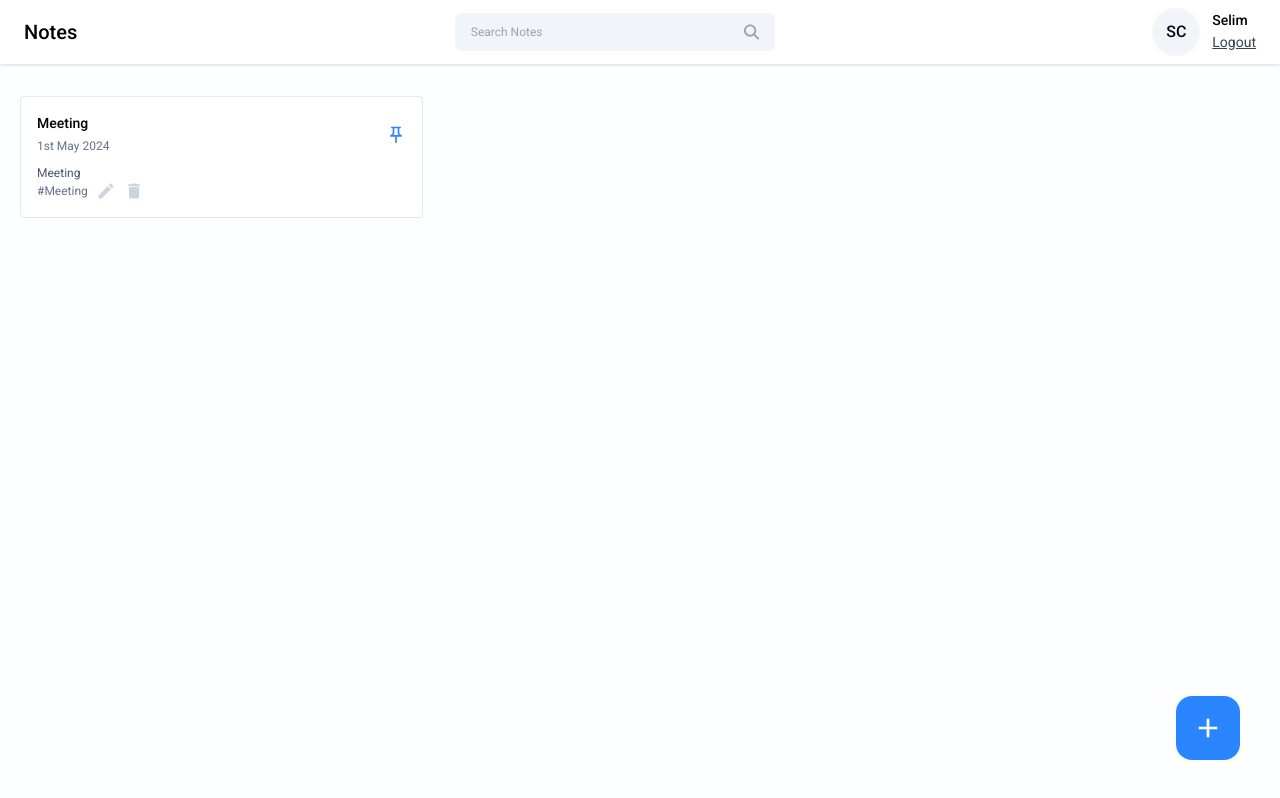
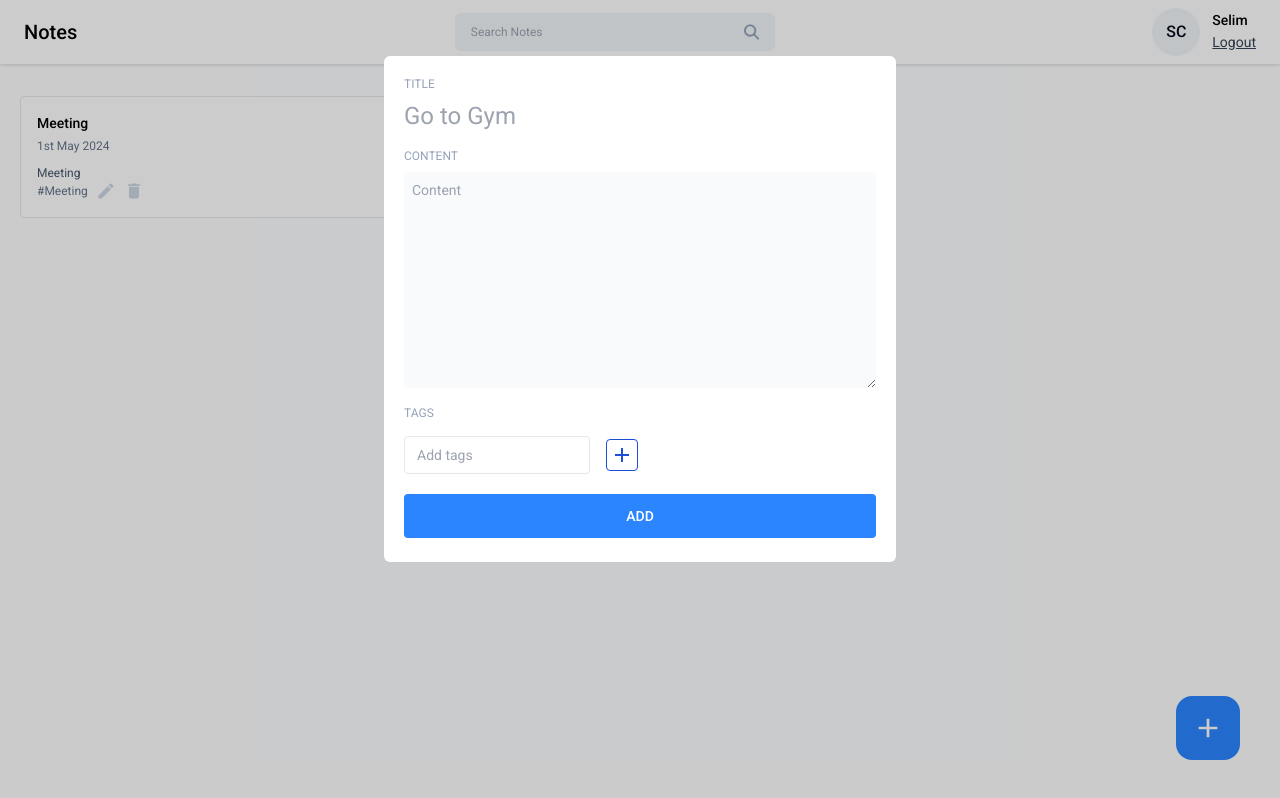
Before and after one commit to LMNoire/Stack-MERN, a React (Vite) app in the folder Notes app/frontend/notes-app/: page /dashboard in a window 1280 px wide. Both pictures are taken after a click on the button 1208 px from the left and 728 px from the top of the page. Built offline with nearby package versions, Linux system fonts and the light colour scheme.

Commit message:
Update Notes app composant React AddEditNotes et Tags

```diff
--- a/Notes app/frontend/notes-app/package.json
+++ b/Notes app/frontend/notes-app/package.json
@@ -13,6 +13,7 @@
     "react": "^18.2.0",
     "react-dom": "^18.2.0",
     "react-icons": "^5.1.0",
+    "react-modal": "^3.16.1",
     "react-router-dom": "^6.23.0"
   },
   "devDependencies": {
--- /dev/null
+++ b/Notes app/frontend/notes-app/src/components/Input/TagInput.jsx
@@ -0,0 +1,70 @@
+import React, { useState } from "react";
+import PropTypes from "prop-types";
+import { MdAdd, MdClose } from "react-icons/md";
+
+const TagInput = ({ tags, setTags }) => {
+  const [inputValue, setInputValue] = useState("");
+
+  const handleInputChange = (e) => {
+    setInputValue(e.target.value);
+  };
+
+  const addNewTag = () => {
+    if (inputValue.trim() !== "") {
+      setTags([...tags, inputValue.trim()]);
+      setInputValue("");
+    }
+  };
+
+  const handleKeyDown = (e) => {
+    if (e.key === "Enter") {
+      addNewTag();
+    }
+  };
+
+  const handleRemoveTag = (tagToRemove) => {
+    setTags(tags.filter((tag) => tag !== tagToRemove));
+  };
+
+  return (
+    <div>
+      {tags?.length > 0 && (
+        <div className="flex items-center gap-2 flex-wrap mt-2">
+          {tags.map((tag, index) => {
+            <span key={index} className="">
+              # {tag}
+              <button onClick={() => {handleRemoveTag(tag)
+            }}>
+                <MdClose />
+              </button>
+            </span>;
+          })}
+        </div>
+      )}
+
+      <div className="flex items-center gap-4 mt-3">
+        <input
+          type="text"
+          className="text-sm bg-transparent border px-3 py-2 rounded outline-none"
+          placeholder="Add tags"
+          value={inputValue}
+          onChange={handleInputChange}
+          onKeyDown={handleKeyDown}
+        />
+        <button
+          className="w-8 h-8 flex items-center justify-center rounded border border-blue-700 hover:bg-blue-700"
+          onClick={addNewTag()}
+        >
+          <MdAdd className="text-2xl text-blue-700 hover:text-white" />
+        </button>
+      </div>
+    </div>
+  );
+};
+
+TagInput.propTypes = {
+  tags: PropTypes.array.isRequired,
+  setTags: PropTypes.func.isRequired,
+};
+
+export default TagInput;
--- a/Notes app/frontend/notes-app/src/index.css
+++ b/Notes app/frontend/notes-app/src/index.css
@@ -26,4 +26,8 @@
   .icon-btn {
     @apply text-xl text-slate-300 cursor-pointer hover:text-primary;
   }
+
+  .input-label {
+    @apply text-xs text-slate-400;
+  }
 }
--- /dev/null
+++ b/Notes app/frontend/notes-app/src/pages/Home/AddEditNotes.jsx
@@ -0,0 +1,52 @@
+import React, { useState } from "react";
+import PropTypes from "prop-types";
+import TagInput from "../../components/Input/TagInput";
+
+const AddEditNotes = (props) => {
+
+  const [title, setTitle] = useState("");
+  const [content, setContent] = useState("");
+  const [tags, setTags] = useState([]);
+
+  return (
+    <div>
+      <div className="flex flex-col gap-2">
+        <label className="input-label">TITLE</label>
+        <input
+          type="text"
+          className="text-2xl text-slate-950 outline-none"
+          placeholder="Go to Gym"
+          value={title}
+          onChange={({ target }) => setTitle(target.value)}
+        />
+      </div>
+
+      <div className="flex flex-col gap-2 mt-4">
+        <label className="input-label">CONTENT</label>
+        <textarea
+          type="text"
+          className="text-sm text-slate-950 outline-none bg-slate-50 p-2 rounded"
+          placeholder="Content"
+          rows={10}
+          value={content}
+          onChange={({ target }) => setContent(target.value)}
+        />
+      </div>
+
+      <div className="mt-3">
+        <label className="input-label">TAGS</label>
+        <TagInput tags={tags} setTags={setTags} />
+      </div>
+
+      <button className="btn-primary font-medium mt-5 p-3" onClick={props.onAdd}>
+        ADD
+      </button>
+    </div>
+  );
+};
+
+AddEditNotes.propTypes = {
+  onAdd: PropTypes.func.isRequired,
+};
+
+export default AddEditNotes;
--- a/Notes app/frontend/notes-app/src/pages/Home/Home.jsx
+++ b/Notes app/frontend/notes-app/src/pages/Home/Home.jsx
@@ -1,9 +1,17 @@
-import React from "react";
+import React, { useState } from "react";
 import Navbar from "../../components/Navbar/Navbar";
 import NoteCard from "../../components/Cards/NoteCard";
 import { MdAdd } from "react-icons/md";
+import AddEditNotes from "./AddEditNotes";
+import Modal from "react-modal";
 
 const Home = () => {
+  const [openAddEditModal, setOpenAddEditModal] = useState({
+    isShown: false,
+    type: "add",
+    data: null,
+  });
+
   return (
     <>
       <Navbar />
@@ -24,10 +32,26 @@
 
       <button
         className="w-16 h-16 flex items-center justify-center rounded-2xl bg-primary hover:bg-blue-600 absolute right-10 bottom-10"
-        onClick={() => {}}
+        onClick={() => {
+          setOpenAddEditModal({ isShown: true, type: "add", data: null});
+        }}
       >
         <MdAdd className="text-[32px] text-white" />
       </button>
+
+      <Modal
+        isOpen={(openAddEditModal.isShown)}
+        onRequestClose={() => {}}
+        style={{
+          overlay: {
+            backgroundColor: "rgba(0,0,0,0.2)",
+          },
+        }}
+        contentLabel=""
+        className="w-[40%] max-h-3/4 bg-white rounded-md mx-auto mt-14 p-5 overflow-scroll"
+      >
+        <AddEditNotes />
+      </Modal>
     </>
   );
 };
```
Also changed, not shown: 1 other file (tests, documents, lock files or other folders).
